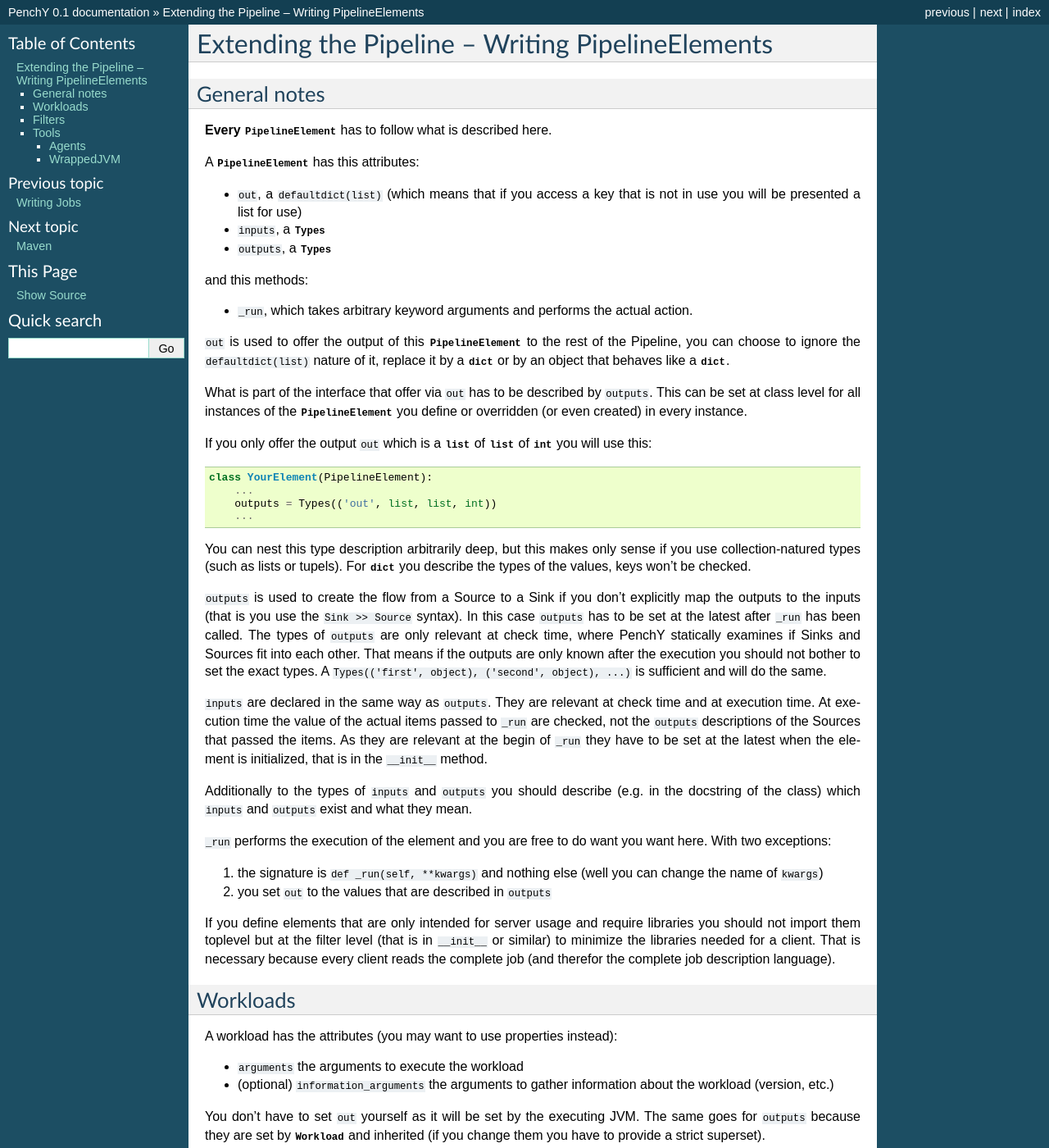
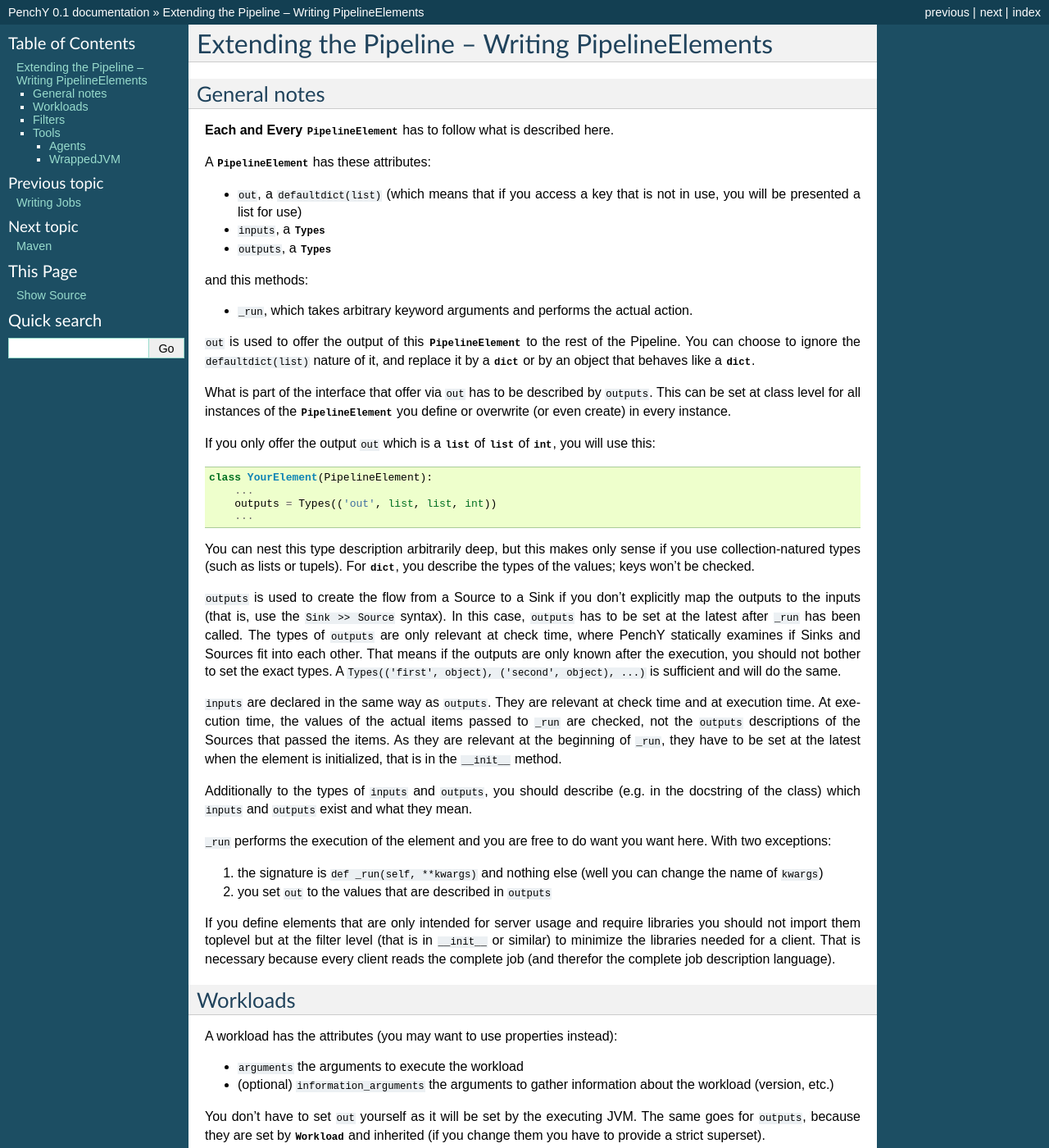
Before and after one commit to fhirschmann/penchy, a Sphinx documentation site: the page built from docs/extending.rst, in a window 1280 px wide and 1400 px high. Shown: the whole window at 82% size. Built offline with Sphinx 7.4.7, drawn with Linux system fonts in a browser that asks for light colours; formulas are drawn with MathJax 3; some of the changed text lies outside the part shown.

Commit message:
docs: überarbeitet 'extending'

```diff
--- a/docs/extending.rst
+++ b/docs/extending.rst
@@ -5,13 +5,13 @@
 General notes
 =============
 
-**Every** :class:`~penchy.jobs.elements.PipelineElement` has to follow what is
+**Each and Every** :class:`~penchy.jobs.elements.PipelineElement` has to follow what is
 described here.
 
-A :class:`~penchy.jobs.elements.PipelineElement` has this attributes:
+A :class:`~penchy.jobs.elements.PipelineElement` has these attributes:
 
 - ``out``, a ``defaultdict(list)`` (which means that if you access a key that is
-  not in use you will be presented a list for use)
+  not in use, you will be presented a list for use)
 - ``inputs``, a :class:`~penchy.jobs.typecheck.Types`
 - ``outputs``, a :class:`~penchy.jobs.typecheck.Types`
 
@@ -20,18 +20,18 @@ and this methods:
 - ``_run``, which takes arbitrary keyword arguments and performs the actual action.
 
 ``out`` is used to offer the output of this
-:class:`~penchy.jobs.elements.PipelineElement` to the rest of the Pipeline, you
-can choose to ignore the ``defaultdict(list)`` nature of it, replace it by a
+:class:`~penchy.jobs.elements.PipelineElement` to the rest of the Pipeline. You
+can choose to ignore the ``defaultdict(list)`` nature of it, and replace it by a
 :class:`dict` or by an object that behaves like a :class:`dict`.
 
 What is part of the interface that offer via ``out`` has to be described by
 ``outputs``.
 This can be set at class level for all instances of the
-:class:`~penchy.jobs.elements.PipelineElement` you define or overridden (or even
-created) in every instance.
+:class:`~penchy.jobs.elements.PipelineElement` you define or overwrite (or even
+create) in every instance.
 
 If you only offer the output ``out`` which is a :class:`list` of :class:`list`
-of :class:`int` you will use this::
+of :class:`int`, you will use this::
 
     class YourElement(PipelineElement):
         ...
@@ -40,28 +40,28 @@ of :class:`int` you will use this::
 
 You can nest this type description arbitrarily deep, but this makes only sense
 if you use collection-natured types (such as lists or tupels).
-For :class:`dict` you describe the types of the values, keys won't be checked.
+For :class:`dict`, you describe the types of the values; keys won't be checked.
 
 ``outputs`` is used to create the flow from a Source to a Sink if you don't
-explicitly map the outputs to the inputs (that is you use the ``Sink >> Source``
+explicitly map the outputs to the inputs (that is, use the ``Sink >> Source``
 syntax).
-In this case ``outputs`` has to be set at the latest after ``_run`` has been
+In this case, ``outputs`` has to be set at the latest after ``_run`` has been
 called.
 The types of ``outputs`` are only relevant at check time, where PenchY
 statically examines if Sinks and Sources fit into each other.
-That means if the outputs are only known after the execution you should not
+That means if the outputs are only known after the execution, you should not
 bother to set the exact types.
 A ``Types(('first', object), ('second', object), ...)`` is sufficient and will
 do the same.
 
 ``inputs`` are declared in the same way as ``outputs``.
 They are relevant at check time and at execution time.
-At execution time the value of the actual items passed to ``_run`` are checked,
+At execution time, the values of the actual items passed to ``_run`` are checked,
 not the ``outputs`` descriptions of the Sources that passed the items.
-As they are relevant at the begin of ``_run`` they have to be set at the latest
+As they are relevant at the beginning of ``_run``, they have to be set at the latest
 when the element is initialized, that is in the ``__init__`` method.
 
-Additionally to the types of ``inputs`` and ``outputs`` you should describe
+Additionally to the types of ``inputs`` and ``outputs``, you should describe
 (e.g. in the docstring of the class) which ``inputs`` and ``outputs`` exist and
 what they mean.
 
@@ -111,9 +111,9 @@ Agents
 
 An Agent is a :class:`~penchy.jobs.elements.Tool` that is invoked via the JVM's
 agent parameters (e.g.  ``-agentlib``).
-Contrary to a workload it has to care for its ``outputs`` and ``out``.
+Contrary to a workload, it has to care for its ``outputs`` and ``out``.
 
-An Agent has to provide this attributes (here you might want to use properties as well):
+An Agent has to provide these attributes (here you might want to use properties as well):
 
 - ``arguments`` the arguments to execute the agent, that is to include it in the JVM
 
@@ -122,16 +122,16 @@ WrappedJVM
 
 A WrappedJVM is a :class:`~penchy.jobs.elements.PipelineElement` as well as a
 :class:`~penchy.jobs.jvms.JVM`.
-You have to provide this attributes:
+You have to provide these attributes:
 
 - ``cmdline`` how to invoke the JVM with the wrapping (to use most of
   :class:`~penchy.jobs.jvms.JVM` infrastructure)
 
-and this methods:
+and these methods:
 
 - ``information`` that returns information about the JVM (and its configuration)
 
-Even if a WrappedJVM is a :class:`~penchy.jobs.elements.PipelineElement` you
+Even if a WrappedJVM is a :class:`~penchy.jobs.elements.PipelineElement`, you
 must not specify a ``_run`` method.
 
 Whatever you do: You must behave like a :class:`~penchy.jobs.jvms.JVM`, so be
```
Also changed, not shown: other parts of docs/extending.rst (+3 -3 lines).
